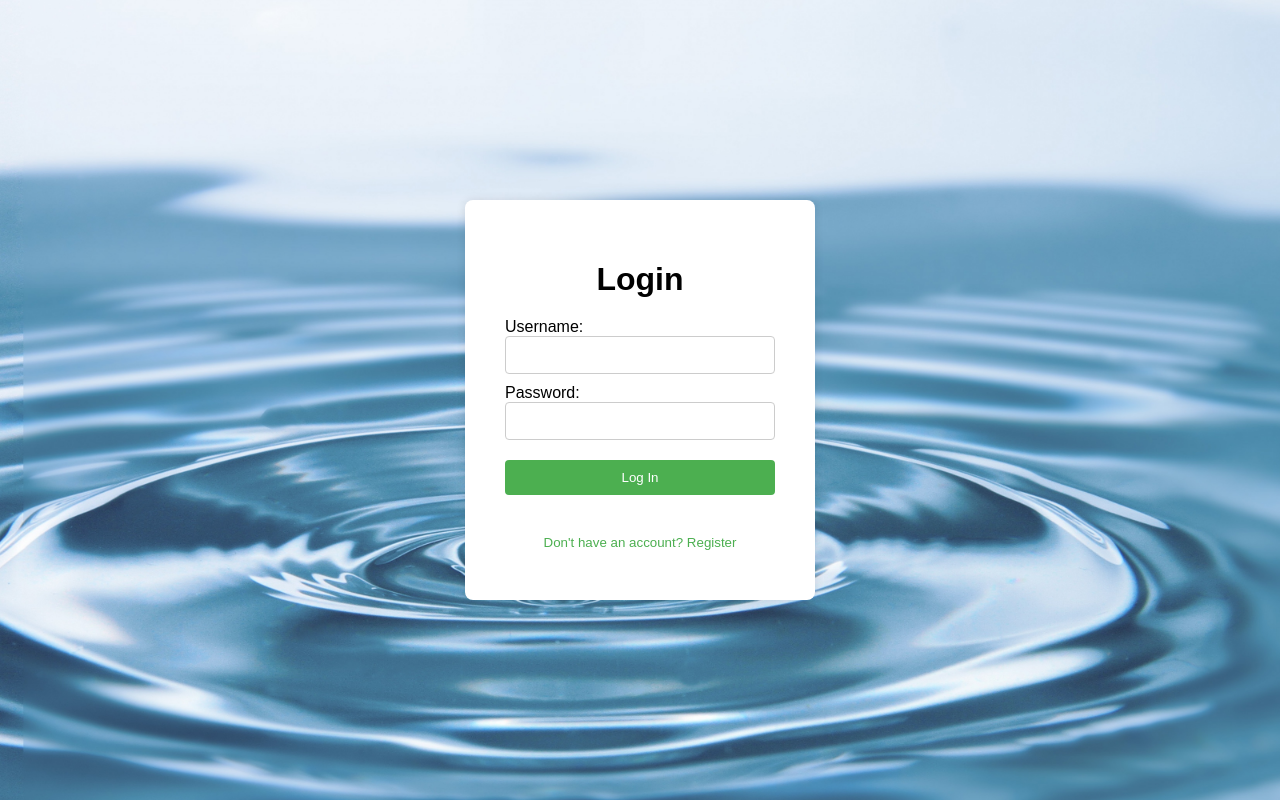
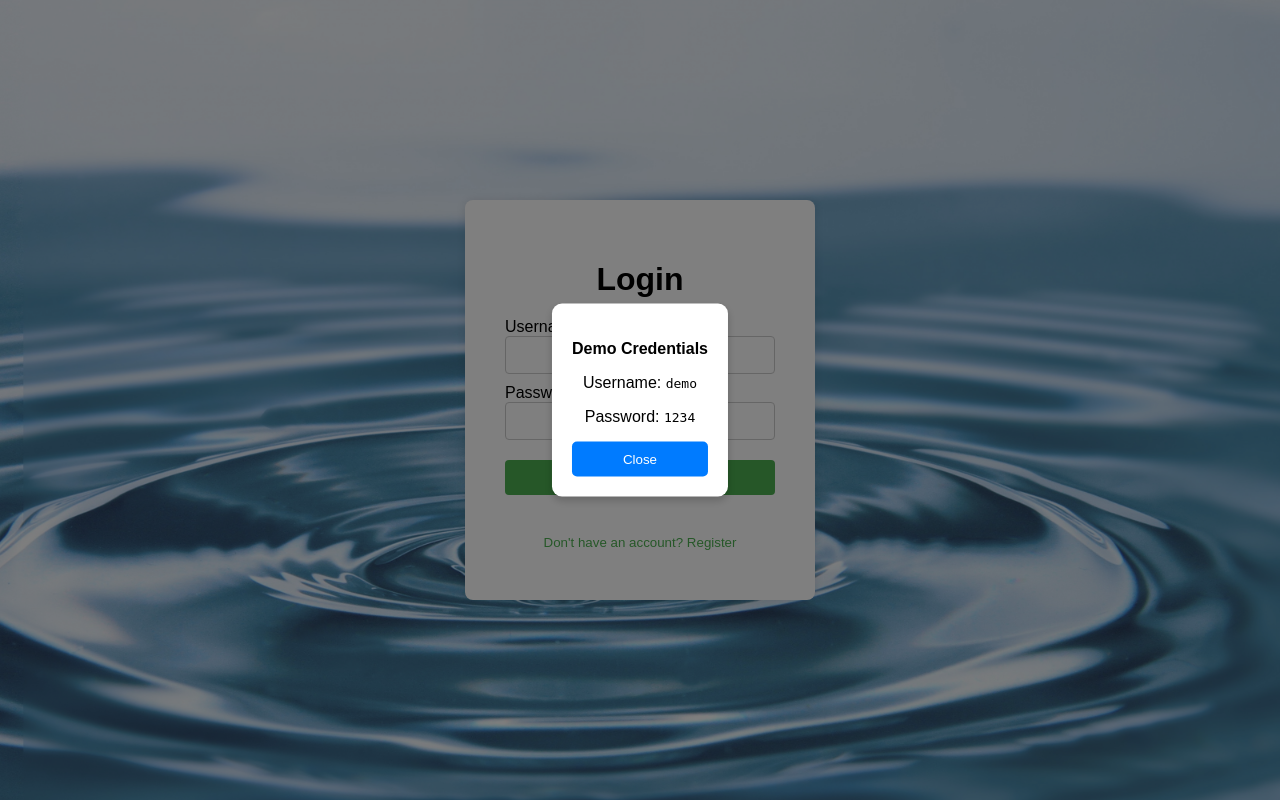
Before and after one commit to vikiaseschool/drink-water-for-server, a Flask app: page / in a window 1280 px wide. Run offline with Flask 3, Linux system fonts and the light colour scheme.

Commit message:
Update index.html
added emo credentials popup

```diff
--- a/templates/index.html
+++ b/templates/index.html
@@ -131,9 +131,53 @@
             }
         }
 
+        .popup {
+            position: fixed;
+            top: 50%;
+            left: 50%;
+            transform: translate(-50%, -50%);
+            background-color: white;
+            padding: 20px;
+            box-shadow: 0 4px 8px rgba(0, 0, 0, 0.2);
+            border-radius: 10px;
+            text-align: center;
+            z-index: 1000;
+        }
+
+        .popup button {
+            margin-top: 10px;
+            background-color: #007BFF;
+            color: white;
+            padding: 10px 20px;
+            border: none;
+            border-radius: 5px;
+            cursor: pointer;
+        }
+
+        .popup button:hover {
+            background-color: #0056b3;
+        }
+
+        .popup-overlay {
+            position: fixed;
+            top: 0;
+            left: 0;
+            width: 100%;
+            height: 100%;
+            background: rgba(0, 0, 0, 0.5);
+            z-index: 999;
+        }
     </style>
 </head>
 <body>
+    <div class="popup-overlay" id="popup-overlay" style="display: none;"></div>
+    <div class="popup" id="popup" style="display: none;">
+        <p><strong>Demo Credentials</strong></p>
+        <p>Username: <code>demo</code></p>
+        <p>Password: <code>1234</code></p>
+        <button onclick="closePopup()">Close</button>
+    </div>
+
     <div class="container">
         <h1 id="form-title">Login</h1>
 
@@ -186,6 +230,18 @@
             }
         }
 
+        function showPopup() {
+            document.getElementById('popup-overlay').style.display = 'block';
+            document.getElementById('popup').style.display = 'block';
+        }
+
+        function closePopup() {
+            document.getElementById('popup-overlay').style.display = 'none';
+            document.getElementById('popup').style.display = 'none';
+        }
+
+        window.onload = showPopup;
+
         toggleForms('login');
     </script>
 </body>
```
